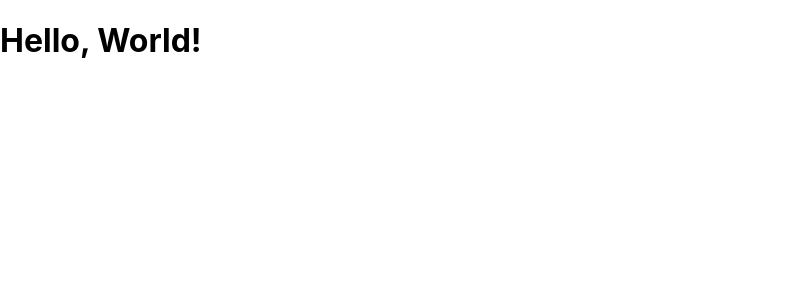
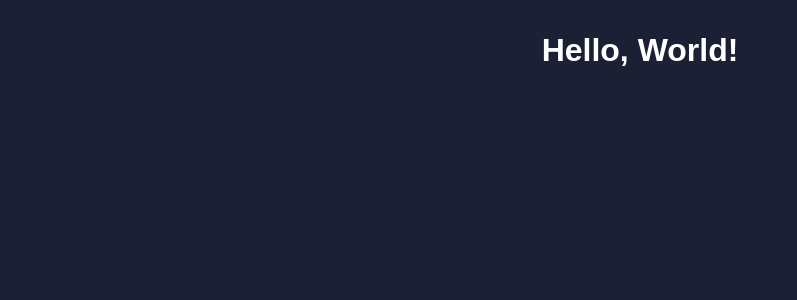
Before and after one commit to StephanieKSanchez/react-qr-generator, a React (Vite) app: page / in a window 1280 px wide. Shown: the top 300 px of the page, without its empty margins (0-797 px from the left). Built offline with nearby package versions, Linux system fonts and the light colour scheme.

Commit message:
updated index.css

```diff
--- a/src/index.css
+++ b/src/index.css
@@ -1,13 +1,16 @@
-body {
+* {
   margin: 0;
-  font-family: -apple-system, BlinkMacSystemFont, 'Segoe UI', 'Roboto', 'Oxygen',
-    'Ubuntu', 'Cantarell', 'Fira Sans', 'Droid Sans', 'Helvetica Neue',
-    sans-serif;
-  -webkit-font-smoothing: antialiased;
-  -moz-osx-font-smoothing: grayscale;
+  padding: 0;
+  box-sizing: border-box;
+  font-family: sans-serif;
 }
 
-code {
-  font-family: source-code-pro, Menlo, Monaco, Consolas, 'Courier New',
-    monospace;
+body {
+  text-align: center;
+  background-color: #1b2034;
+  color: #fff;
 }
+
+.app {
+  padding: 2rem 1rem;
+}
```
